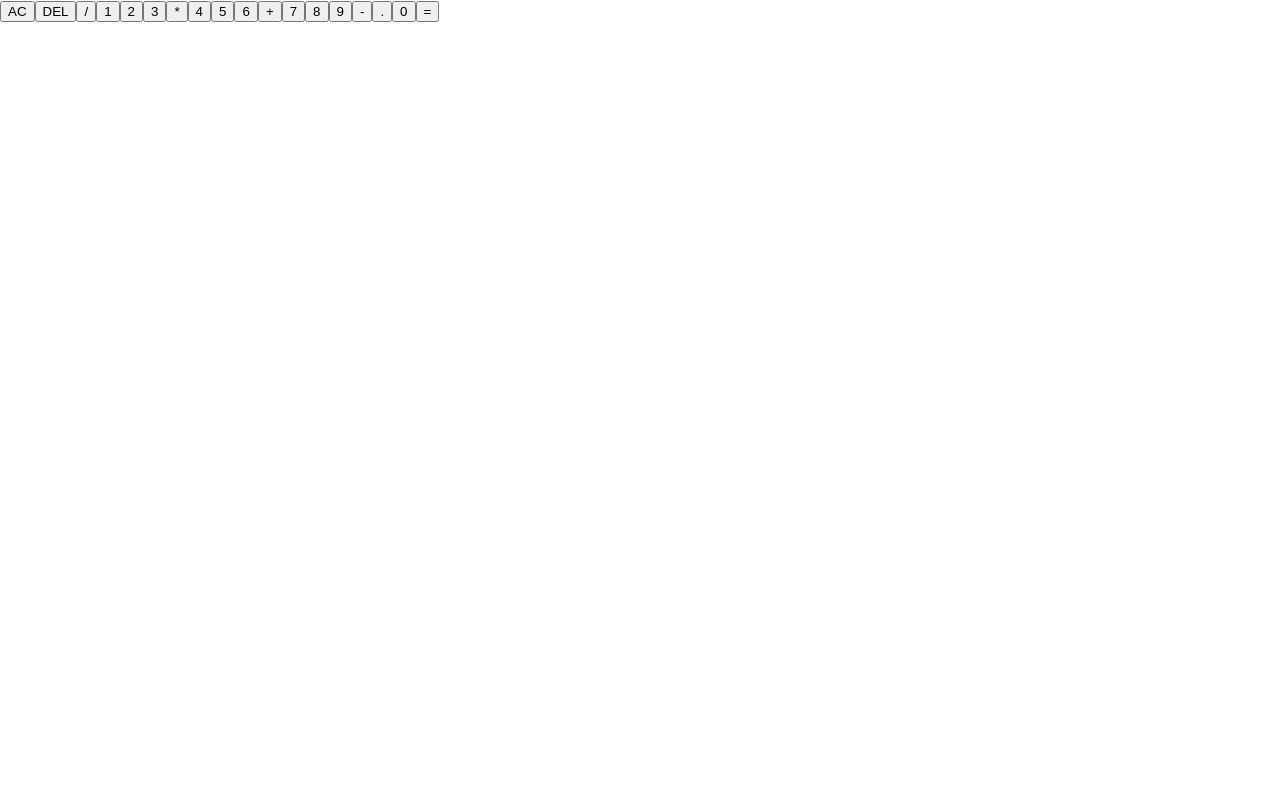
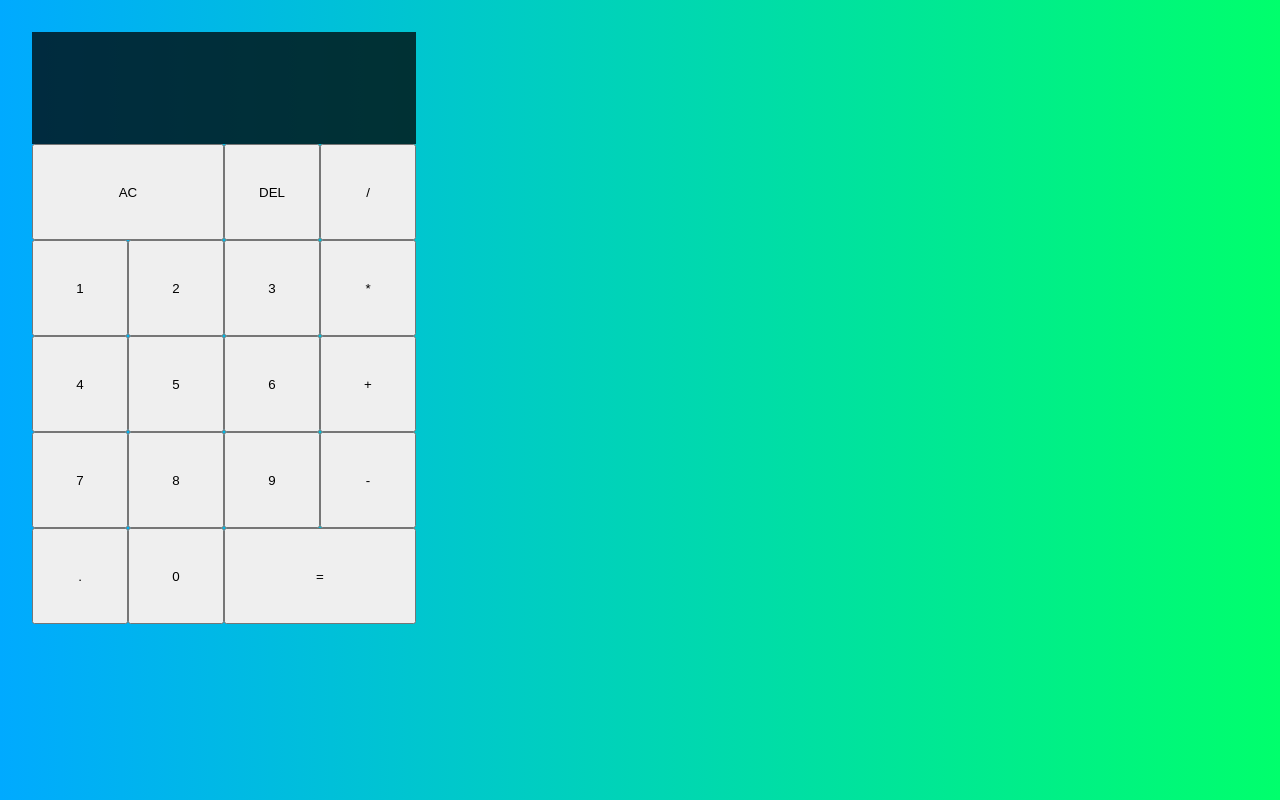
Before and after one commit to imran7908/react-calculator, a React (Create React App) app: page / in a window 1280 px wide. Built offline with nearby package versions, Linux system fonts and the light colour scheme.

Commit message:
added primary styles

```diff
--- a/src/App.js
+++ b/src/App.js
@@ -1,5 +1,4 @@
-import logo from './logo.svg';
-import './App.css';
+import "./styles.css"
 
 function App() {
   return (
--- /dev/null
+++ b/src/styles.css
@@ -0,0 +1,25 @@
+*, *::before, *::after {
+    box-sizing: border-box;
+}
+
+body {
+    margin: 0;
+    background: linear-gradient(to right, #00AAFF, #00FF6c);
+}
+
+.calculator-grid {
+    display: grid;
+    margin: 2rem;
+    grid-template-columns: repeat(4, 6rem);
+    grid-template-rows: minmax(7rem, auto) repeat(5, 6rem);
+}
+
+.span-two {
+    grid-column: span 2;
+}
+
+.output {
+    grid-column: 1 / -1;
+    background: rgba(0, 0, 0, .75);
+    display: flex;
+}
```
